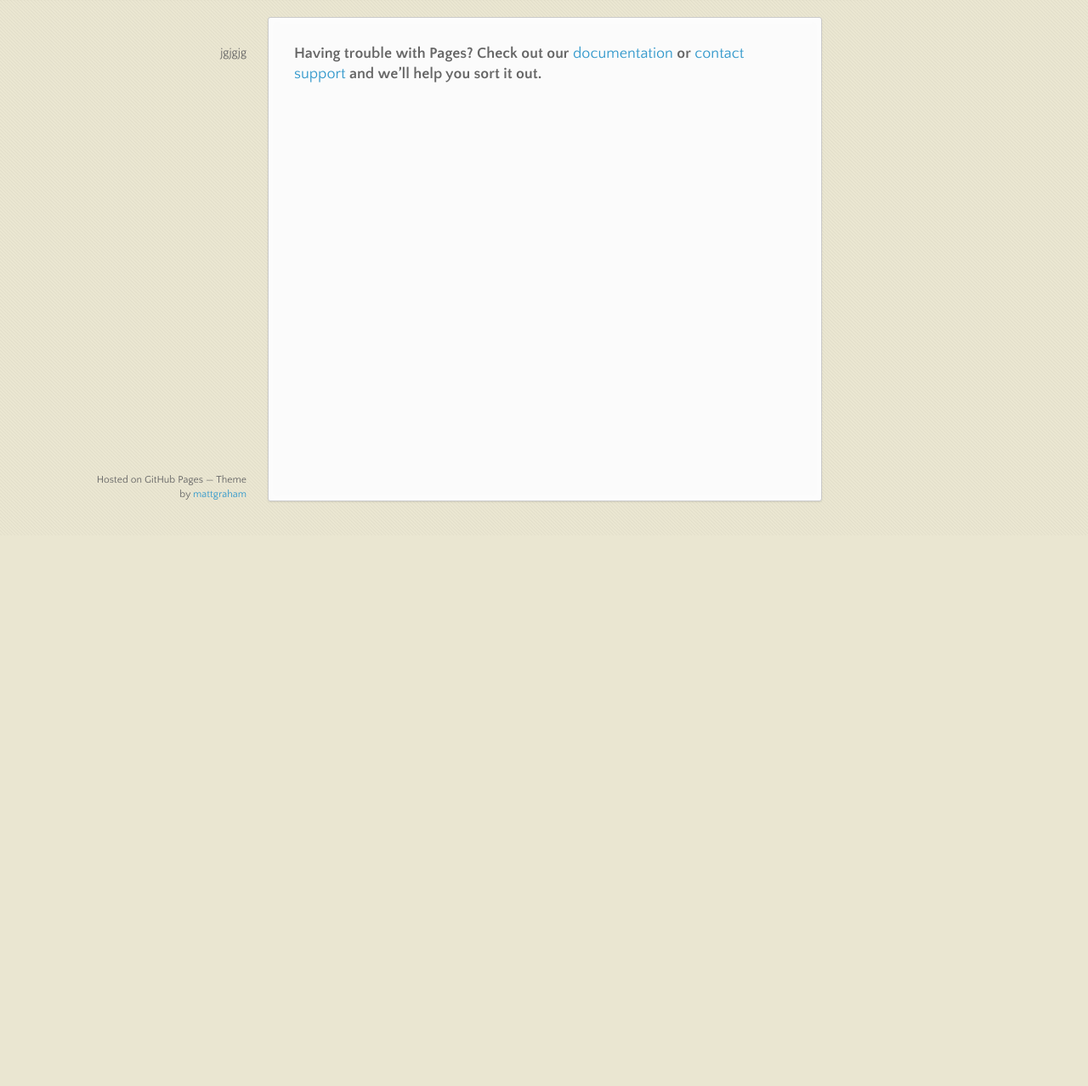
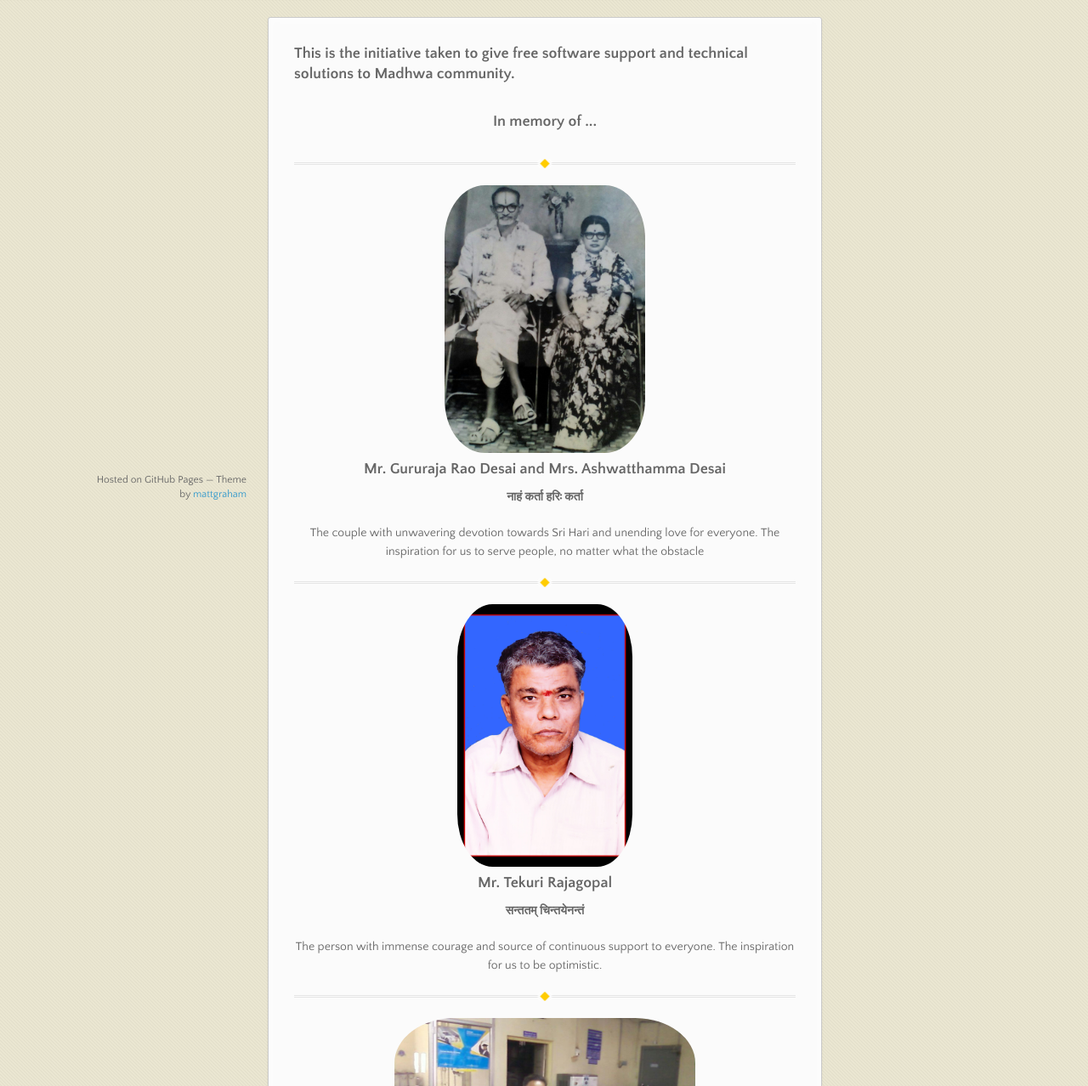
Before and after one commit to Mudgala-Vaibhava-Creations/Mudgala-Vaibhava-Creations.github.io, a plain HTML site: page index.html in a window 1280 px wide. Shown: the part 170-1448 px from the top of the page at 85% size. Before the commit the page ends 800 px from the top, so only its background shows below. Drawn offline with nearby package versions, Linux system fonts and the light colour scheme.

Commit message:
Photo update

```diff
--- a/index.html
+++ b/index.html
@@ -14,6 +14,12 @@
     <meta name="viewport" content="width=device-width, initial-scale=1, user-scalable=no">
 
   </head>
+  <style>
+	#circle
+	{
+	border-radius:20% 20% 20% 20%;
+	}
+  </style>
   <body>
 
       <header>
@@ -22,19 +28,37 @@
       </header>
 
       <div id="banner">
-        <span id="logo">bgh</span>
+        <span id="logo"></span>
 
         <a href="https://github.com/mudgala-vaibhava-creations" class="button fork"><strong>View On GitHub</strong></a>
       </div><!-- end banner -->
 
     <div class="wrapper">
       <nav>
-        <ul>jgjgjg</ul>
+        <ul></ul>
       </nav>
       <section>
-        <h3>
-
-<p>Having trouble with Pages? Check out our <a href="https://help.github.com/pages">documentation</a> or <a href="https://github.com/contact">contact support</a> and we’ll help you sort it out.</p>
+        <h3>This is the initiative taken to give free software support and technical solutions to Madhwa community.</h3>
+		<br/>
+		<center><h3> In memory of ...</h3><center>
+		<br/>
+		<hr/>
+		<center>
+			<img src="images/Hiriyaru.jpg" width="40%" height="40%" id="circle"/><br/>
+			<h3> Mr. Gururaja Rao Desai and Mrs. Ashwatthamma Desai</h3>
+			<b><p> नाहं कर्ता हरिः कर्ता </p></b>
+			<p> The couple with unwavering devotion towards Sri Hari and unending love for everyone. The inspiration for us to serve people, no matter what the obstacle</p>
+			<hr/>
+			<img src="images/thatha.jpg" width="35%" height="35%" id="circle"/><br/>
+			<h3> Mr. Tekuri Rajagopal </h3>
+			<b><p> सन्ततम् चिन्तयेनन्तं   </p></b>
+			<p> The person with immense courage and source of continuous support to everyone. The inspiration for us to be optimistic. </p>
+			<hr/>
+			<img src="images/Doddappa.jpg" width="60%" height="60%" id="circle"/><br/>
+			<h3> Mr. Hanumesh Rao Desai </h3>
+			<b><p> विद्ययामृतमश्नुते  </p></b>
+			<p> The titan with a vision. An uncompromising force and a great leader. The inspiration for us to dedicate ourselves to the morale we abide by.</p>
+		</center>
       </section>
       <footer>
         <p><small>Hosted on GitHub Pages &mdash; Theme by <a href="https://twitter.com/michigangraham">mattgraham</a></small></p>
--- a/stylesheets/styles.css
+++ b/stylesheets/styles.css
@@ -571,7 +571,7 @@ strong {
 }
 
 section img {
-  max-width: 100%;
+  max-width: 200%;
 }
 
 blockquote {
```
Also changed, not shown: images/Doddappa.jpg (added), images/Hiriyaru.jpg (added), images/thatha.jpg (added).
